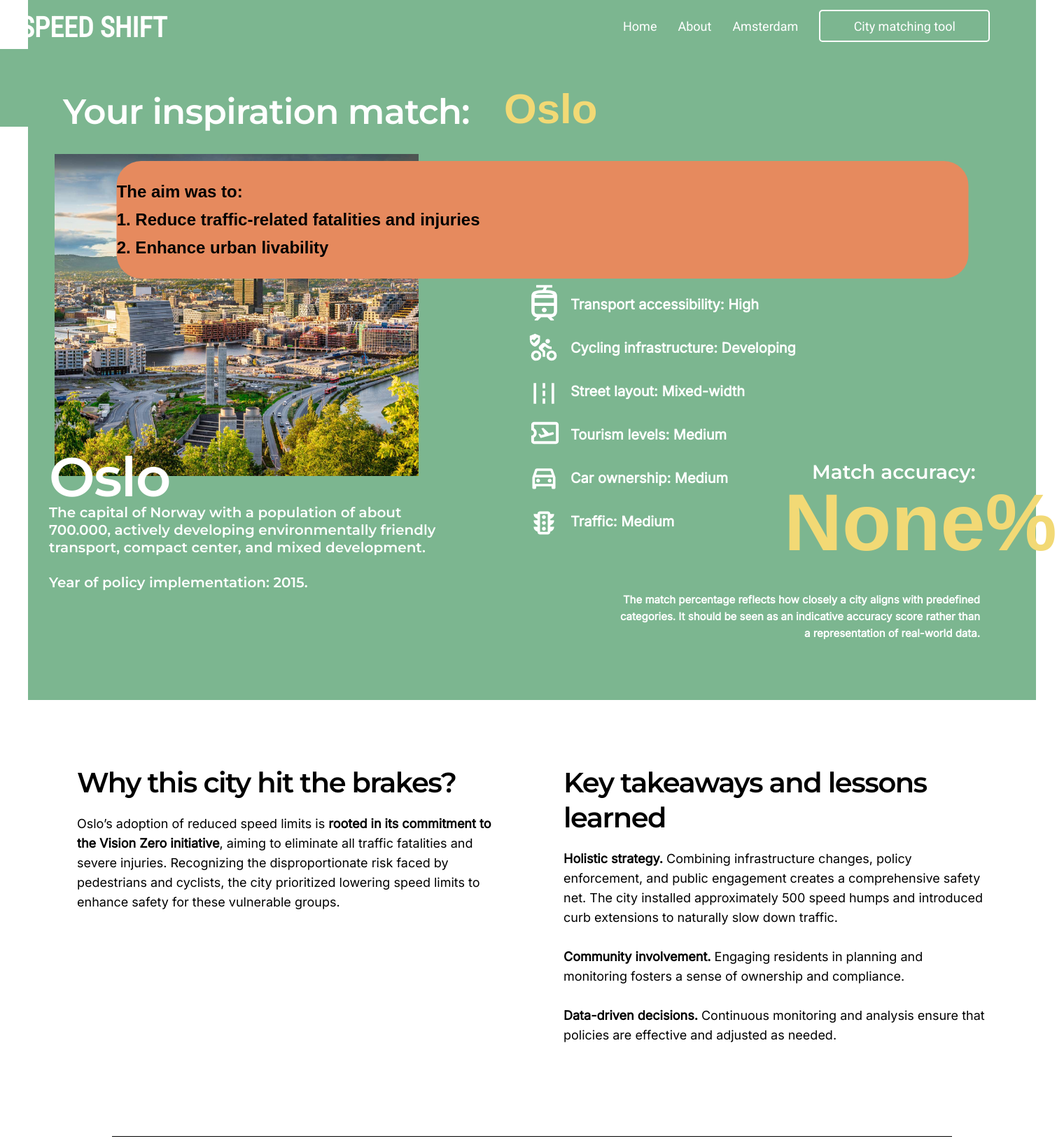
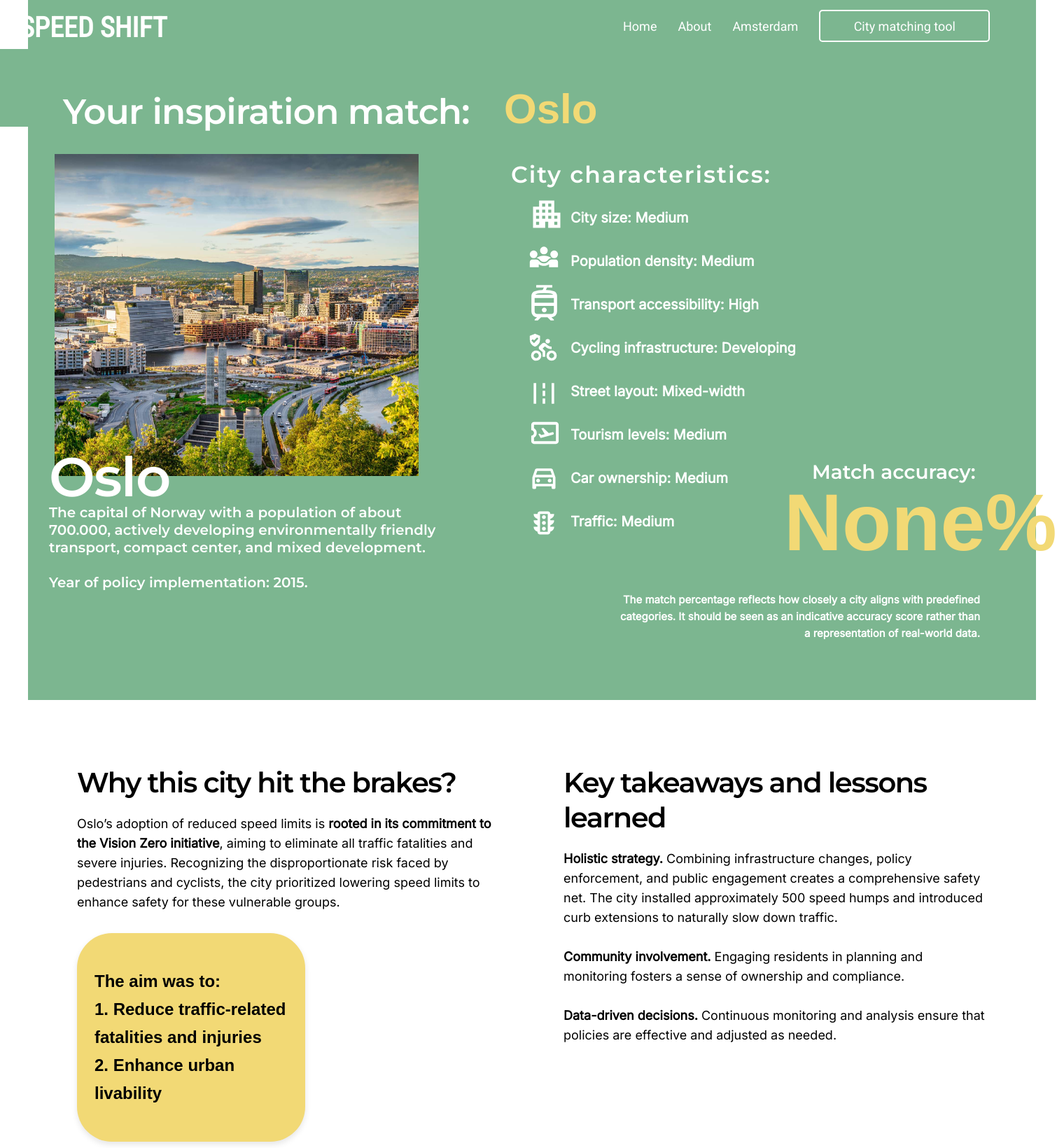
Before and after one commit to esterjez/30km, a Flask app: page /result_oslo in a window 1520 px wide. Shown: the top 1640 px of the page at 70% size. Run offline with Flask 3, Linux system fonts and the light colour scheme.

Commit message:
layout frame bug all cities

```diff
--- a/30km/templates/result_amsterdam.html
+++ b/30km/templates/result_amsterdam.html
@@ -75,7 +75,7 @@
           The main goal was to improve traffic safety:<br>
           the city experienced around 4,800 accidents annually, four times the official police statistics
         </p>
-        <div class="frame">
+        <div class="frame-result">
           <p class="body4-list">
             The aim was to: <br>
             1. Improve safety <br>
--- a/30km/templates/result_bilbao.html
+++ b/30km/templates/result_bilbao.html
@@ -74,7 +74,7 @@
         <p class="section-text">
         Bilbao was the first major city in Europe with a population of more than 300.000 people to fully implement a 30 km/h speed limit on all streets by 2020. The move was part of a wider sustainable urban mobility strategy.
         </p>
-        <div class="frame">
+        <div class="frame-result">
           <p class="body4-list">
             The aim was to: <br>
             1. Improve safety <br>
--- a/30km/templates/result_brussels.html
+++ b/30km/templates/result_brussels.html
@@ -74,7 +74,7 @@
         <p class="section-text">
           The general 30 km/h speed limit in Brussels was part of a major transformation of urban mobility. The city sought to address structural problems related to street space in favor of sustainable mobility.
         </p>
-        <div class="frame">
+        <div class="frame-result">
           <p class="body4-list">
             The aim was to: <br>
             1. Reduce car use <br>
--- a/30km/templates/result_copenhagen.html
+++ b/30km/templates/result_copenhagen.html
@@ -74,7 +74,7 @@
         <p class="section-text">
           Copenhagen reduced urban speed limits to 30 km/h to improve safety, air quality, and overall quality of life in densely populated neighborhoods.
         </p>
-        <div class="frame">
+        <div class="frame-result">
           <p class="body4-list">
             The aim was to: <br>
             1. Improve safety for pedestrians and cyclists <br>
--- a/30km/templates/result_ghent.html
+++ b/30km/templates/result_ghent.html
@@ -74,7 +74,7 @@
         <p class="section-text">
           Ghent has introduced 30 km/h speed limits across the city to improve safety in the city, <strong>promote sustainable mobility and improve environmental quality.</strong>
         </p>
-        <div class="frame">
+        <div class="frame-result">
           <p class="body4-list">
             The aim was to: <br>
             1. Improve road safety <br>
--- a/30km/templates/result_helsinki.html
+++ b/30km/templates/result_helsinki.html
@@ -75,7 +75,7 @@
          Helsinki's 30 km/h speed limit policy aims to improve road safety and support sustainable transport. It forms part of the city's goal to halve traffic deaths and injuries by 2030 and eliminate them entirely by 2050. By making streets safer, Helsinki also encourages walking, cycling, and public transport over private car use.
 
         </p>
-        <div class="frame">
+        <div class="frame-result">
           <p class="body4-list">
             The aim was to: <br>
             1. Reduce traffic accidents and fatalities. <br>
--- a/30km/templates/result_madrid.html
+++ b/30km/templates/result_madrid.html
@@ -74,7 +74,7 @@
         <p class="section-text">
           <strong>The city's key concerns </strong> are road safety, air pollution, and the quality of the urban environment. According to research, reducing the speed limit from 50 km/h to 30 km/h significantly lowers the risk of fatalities in collisions with pedestrians <br>
         </p>
-        <div class="frame">
+        <div class="frame-result">
           <p class="body4-list">
             The aim was to: <br>
             1. Improve road safety <br>
--- a/30km/templates/result_oslo.html
+++ b/30km/templates/result_oslo.html
@@ -74,7 +74,7 @@
         <p class="section-text">
           Oslo’s adoption of reduced speed limits is <strong>rooted in its commitment to the Vision Zero initiative</strong>, aiming to eliminate all traffic fatalities and severe injuries. Recognizing the disproportionate risk faced by pedestrians and cyclists, the city prioritized lowering speed limits to enhance safety for these vulnerable groups.
         </p>
-        <div class="frame">
+        <div class="frame-result">
           <p class="body4-list">
             The aim was to: <br>
             1. Reduce traffic-related fatalities and injuries <br>
--- a/30km/templates/result_paris.html
+++ b/30km/templates/result_paris.html
@@ -74,7 +74,7 @@
         <p class="section-text">
           Since August 30, 2021, Paris has introduced a speed limit of 30 km/h on most streets, with the exception of the ring road and some major highways.
         </p>
-        <div class="frame">
+        <div class="frame-result">
           <p class="body4-list">
             The aim was to: <br>
             1. Improve safety <br>
--- a/30km/templates/result_zurich.html
+++ b/30km/templates/result_zurich.html
@@ -74,7 +74,7 @@
           The largest city in Switzerland with a population of about 440.000, a compact urban structure with active integration of public transport and pedestrian environment.<br><br>
           Period of policy implementation: from 2021 to 2030.
         </p>
-        <div class="frame">
+        <div class="frame-result">
           <p class="body4-list">
             The aim was to: <br>
             1. Reduce noise <br>
```
